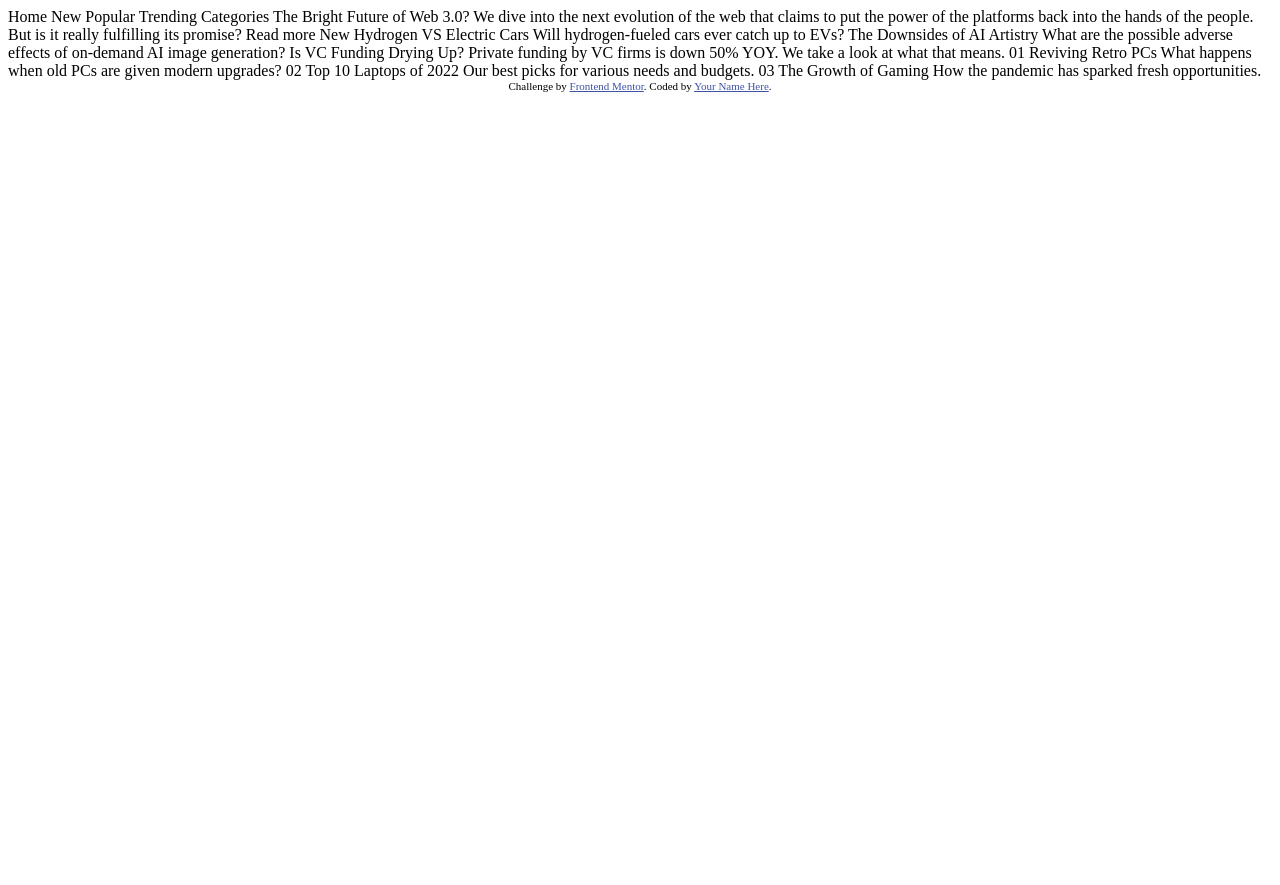
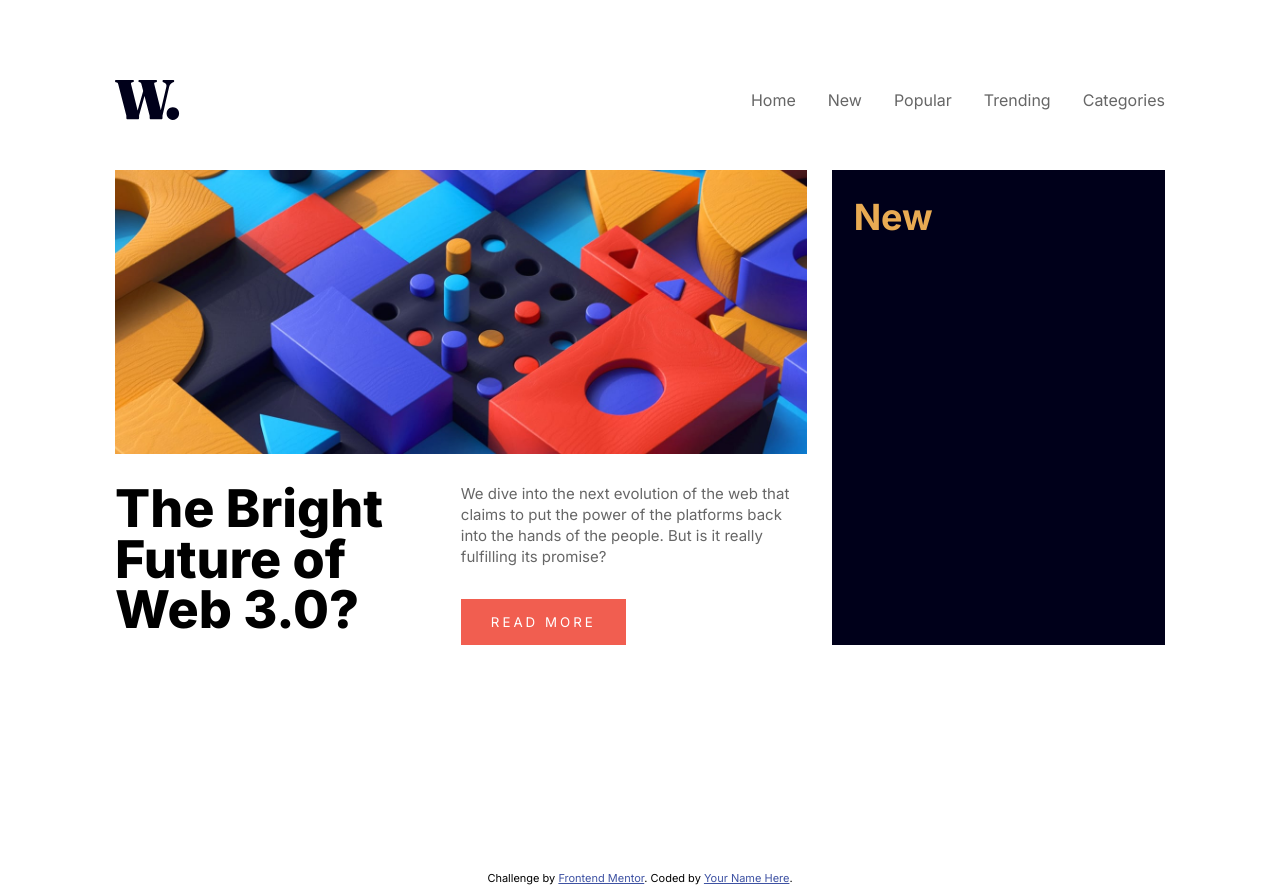
Before and after one commit to lukechang24/news-homepage, a plain HTML site: page index.html in a window 1280 px wide. Before the commit the page ends 800 px from the top, so only its background shows below. Drawn offline with Linux system fonts and the light colour scheme.

Commit message:
adding semantic  html

```diff
--- a/index.html
+++ b/index.html
@@ -5,6 +5,10 @@
   <meta name="viewport" content="width=device-width, initial-scale=1.0"> <!-- displays site properly based on user's device -->
 
   <link rel="icon" type="image/png" sizes="32x32" href="./assets/images/favicon-32x32.png">
+  <link rel="stylesheet" type="text/css" href="styles.css" />
+  <link rel="preconnect" href="https://fonts.googleapis.com">
+  <link rel="preconnect" href="https://fonts.gstatic.com" crossorigin>
+  <link href="https://fonts.googleapis.com/css2?family=Inter:wght@400;700;800&display=swap" rel="stylesheet">
 
   <title>Frontend Mentor | News homepage</title>
 
@@ -15,7 +19,7 @@
   </style>
 </head>
 <body>
-
+<!--
   Home
   New
   Popular
@@ -51,7 +55,34 @@
   03
   The Growth of Gaming
   How the pandemic has sparked fresh opportunities.
-
+-->
+  <header class="header">
+    <img src="./assets/images/logo.svg">
+    <nav class="nav">
+      <a class="nav__link">Home</a>
+      <a class="nav__link">New</a>
+      <a class="nav__link">Popular</a>
+      <a class="nav__link">Trending</a>
+      <a class="nav__link">Categories</a>
+    </nav>
+  </header>
+  <main class="grid">
+    <section class="main">
+      <img src="./assets/images/image-web-3-desktop.jpg">
+      <div class="main-wrapper">
+        <h3 class="main__title">The Bright Future of Web 3.0?</h3>
+        <div class="description-wrapper">
+          <p class="description">We dive into the next evolution of the web that claims to put the power of the platforms back into the hands of the people. But is it really fulfilling its promise?</p>
+          <button class="read-more">READ MORE</button>
+        </div>
+      </div>
+    </section>
+    <aside class="new">
+      <h4 class="new__title">New</h4>
+    </aside>
+    <section class="ranking"></section>
+    <section></section>
+  </main>
   <div class="attribution">
     Challenge by <a href="https://www.frontendmentor.io?ref=challenge" target="_blank">Frontend Mentor</a>.
     Coded by <a href="#">Your Name Here</a>.
--- /dev/null
+++ b/styles.css
@@ -0,0 +1,102 @@
+* {
+  font-family: 'Inter', sans-serif;
+  padding: 0;
+  margin: 0;
+  box-sizing: border-box;
+}
+
+body {
+  width: 100vw;
+  height: 100vh;
+  display: flex;
+  flex-direction: column;
+  align-items: center;
+}
+
+.header {
+  width: 1050px;
+  display: flex;
+  justify-content: space-between;
+  align-items: center;
+  margin: 80px 0 50px;
+}
+
+.nav {
+  display: flex;
+  gap: 32px;
+}
+
+.nav__link {
+  color: hsl(0, 0%, 40%);
+  font-weight: 500;
+}
+
+.grid {
+  width: 1050px;
+  display: grid;
+  grid-template-columns: repeat(3, 1fr);
+  grid-template-rows: repeat(4, 1fr);
+  grid-column-gap: 25px;
+  grid-row-gap: 50px;
+}
+
+.main {
+  grid-area: 1 / 1 / 4 / 3;
+  display: flex;
+  flex-direction: column;
+
+}
+
+.main-wrapper {
+  display: flex;
+  margin-top: 30px;
+}
+
+.main__title, .description-wrapper {
+  flex: 1;
+}
+
+.main__title {
+  font-size: 52px;
+  font-weight: 800;
+  line-height: 3.15rem;
+}
+
+.description-wrapper {
+  display: flex;
+  flex-direction: column;
+  align-items: flex-start;
+}
+
+.description {
+  color: hsl(0, 0%, 40%);
+  font-size: 15px;
+  line-height: 1.3rem;
+}
+
+.read-more {
+  background-color: hsl(5, 85%, 63%);
+  color: white;
+  padding: 15px 30px;
+  border: none;
+  letter-spacing: 3px;
+  cursor: pointer;
+  margin-top: 32px;
+}
+
+.new {
+  grid-area: 1 / 3 / 4 / 4;
+  display: flex;
+  flex-direction: column;
+  background-color: hsl(240, 100%, 5%);
+  padding: 25px 22px;
+}
+
+.new__title {
+  color: hsl(35, 77%, 62%);
+  font-size: 36px;
+}
+
+.ranking {
+  grid-area: 4 / 1 / 5 / 4;
+}
```
